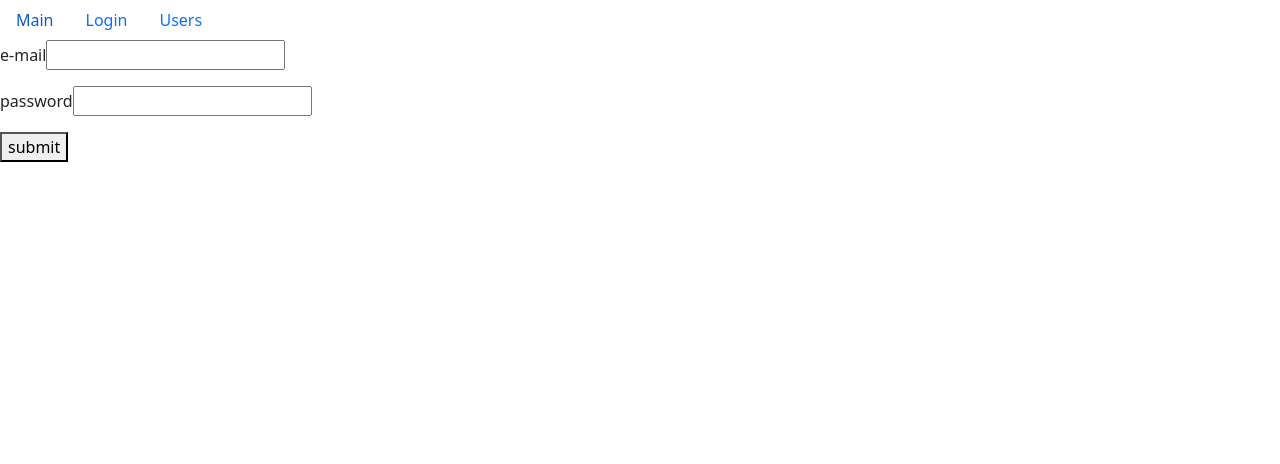
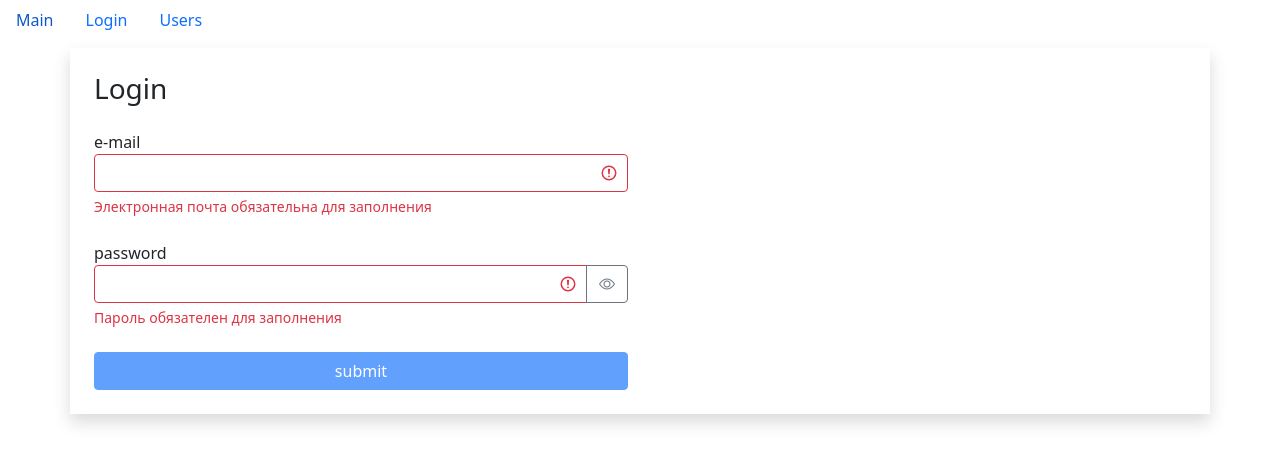
Before and after one commit to behindthegod/fc, a React (Create React App) app: page /login in a window 1280 px wide. Shown: the top 464 px of the page. Built offline with nearby package versions, Linux system fonts and the light colour scheme.

Commit message:
validation loggin  add

```diff
--- a/src/app/components/textField.jsx
+++ b/src/app/components/textField.jsx
@@ -1,17 +1,35 @@
-import React from 'react';
+import React, {useState} from 'react';
 import PropTypes from "prop-types";
 
 const TextField = ({label, type, name, value, onChange, error}) => {
+    const [showPassword, setShowPassword] = useState(false);
+    const getInputClasses = () => {
+        return 'form-control' + (error?' is-invalid':'');
+    }
+    const showTogglePassword = () => {
+        setShowPassword((prevState) => !prevState);
+    }
     return (
-        <div>
+        <div className='mb-4'>
             <div>
                 <label htmlFor={name}>{label}</label>
-                <input type={type}
-                       id={name}
-                       value={value}
-                       onChange={onChange}
-                       name={name}/>
-                {error && <p>{console.log(error)}</p>}
+                <div className='input-group has-validation'>
+                    <input type={showPassword?'true':type}
+                           id={name}
+                           value={value}
+                           onChange={onChange}
+                           name={name}
+                           className={getInputClasses()}
+                    />
+                    {type === "password" &&
+                    <button className="btn btn-outline-secondary" type="button"
+                            onClick={showTogglePassword}>
+                        <i className={
+                            'bi bi-eye' + (showPassword ? '-slash':'')}/>
+                    </button>
+                    }
+                    {error && <div className='invalid-feedback'>{error}</div>}
+                </div>
             </div>
         </div>
     );
--- a/src/app/layout/login.jsx
+++ b/src/app/layout/login.jsx
@@ -16,15 +16,27 @@ const Login = () => {
     const validatorConfig = {
         email: {
             isRequired: {message: 'Электронная почта обязательна для заполнения'},
-            isEmail: {message: 'E-mail введен не корректно'}
+            isEmail: {message: 'E-mail введен не корректно'},
         },
 
-        password: {isRequired: {message: 'Пароль обязателен для заполнения'}}
+        password: {
+            isRequired: {message: 'Пароль обязателен для заполнения'},
+            isCapitalSymbol: {message: 'Пароль должен содержать хотя бы одну заглавную букву'},
+            isContainDigit: {message: 'Пароль должен содержать хотя бы одну цифру'},
+            min: {
+                message: 'Пароль должен быть длинее 8 символов',
+                value: 8
+            }
+        }
     }
 
     useEffect(() => {
         validate()
     }, [data])
+
+    const isValid = Object.keys(errors).length === 0;
+    //параметр для оотображения кнопки отправки формы на 62 строке.
+
     const handleSubmit = (e) => {
         e.preventDefault();
         const isValid = validate();
@@ -33,6 +45,10 @@ const Login = () => {
     }
 
     return (
+        <div className="container mt-2 shadow p-4">
+            <div className="row">
+                <div className='col-md-6 .offset-md-3'>
+                    <h3 className='mb-4'>Login</h3>
         <form onSubmit={handleSubmit}>
             <div>
                 <TextField label='e-mail'
@@ -47,9 +63,13 @@ const Login = () => {
                            value={data.password}
                            onChange={handleChange}/>
             </div>
-            <button type='submit'>submit</button>
+            <button type='submit' disabled={!isValid} className='btn btn-primary w-100 mx-auto'>submit</button>
         </form>
+                </div>
+            </div>
+        </div>
     );
 };
 
+
 export default Login;
--- a/src/app/utils/validator.js
+++ b/src/app/utils/validator.js
@@ -4,16 +4,31 @@ export function validator(data, config) {
     const errors = {};
 
     function validate(validateMethod, data, config) {
+        let statusValidate;
         switch (validateMethod) {
             case 'isRequired':
-                if (data.trim() === '') return config.message;
+                statusValidate = data.trim() === '';
                 break;
             case 'isEmail': {
                 const emailRegExp = /^\S+@\S+\.\S+$/g
-                if (!emailRegExp.test(data)) return config.message;
+                statusValidate = !emailRegExp.test(data);
+                break;
+            }
+            case 'isCapitalSymbol': {
+                const capitalRegExp = /[A-Z]+/g
+                statusValidate = !capitalRegExp.test(data);
+                break;
+            }
+            case 'isContainDigit':
+                const digitRegExp = /\d+/g
+                statusValidate = !digitRegExp.test(data);
+                break;
+            case 'min': {
+                statusValidate = data.length < config.value;
                 break;
             }
         }
+        if (statusValidate) return config.message
     }
 
     for (const fieldName in data) {
```
